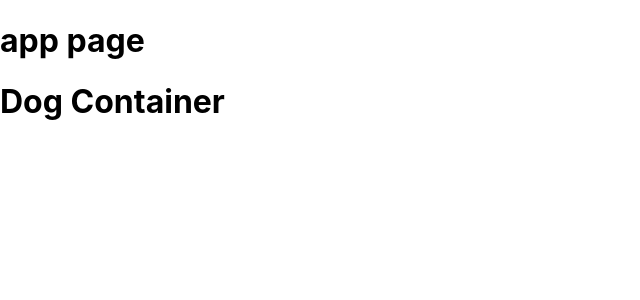
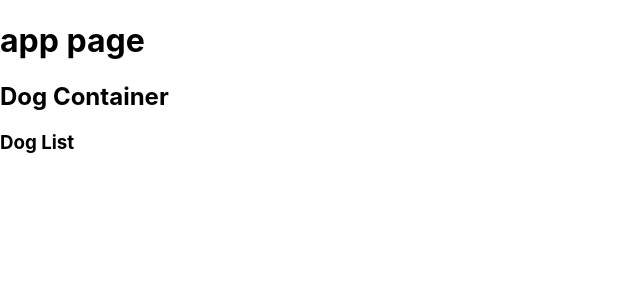
Before and after one commit to pgarbrecht/react-flask-dogs, a React (Create React App) app in the folder dogs-frontend/: page / in a window 1280 px wide. Shown: the top 300 px of the page, without its empty margins (0-640 px from the left). Built offline with nearby package versions, Linux system fonts and the light colour scheme.

Commit message:
dog list component made, appears in dog container

```diff
--- a/dogs-frontend/src/App.js
+++ b/dogs-frontend/src/App.js
@@ -1,4 +1,3 @@
-import logo from './logo.svg';
 import './App.css';
 import React, {Component} from 'react'
 import DogContainer from './components/DogContainer'
@@ -12,6 +11,13 @@ import {
 class App extends Component {
   constructor(props) {
     super(props);
+    this.state = {
+      dogs: [{
+        name: "",
+        age: 0,
+        breed: ""
+      }]
+    }
   }
 
   render(){
--- a/dogs-frontend/src/components/DogContainer.js
+++ b/dogs-frontend/src/components/DogContainer.js
@@ -1,10 +1,16 @@
 import React, { Component } from 'react'
 import '../index.css'
+import DogList from './DogList'
 
 class DogContainer extends Component {
     render() {
         return(
-            <h1>Dog Container</h1>
+            <>
+            <h2>Dog Container</h2>
+            <DogList
+
+            />
+            </>
         )
     }
 }
--- /dev/null
+++ b/dogs-frontend/src/components/DogList.js
@@ -0,0 +1,12 @@
+import React, { Component } from 'react'
+import '../index.css'
+
+class DogList extends Component {
+    render() {
+        return(
+            <h3>Dog List</h3>
+        )
+    }
+}
+
+export default DogList
```
